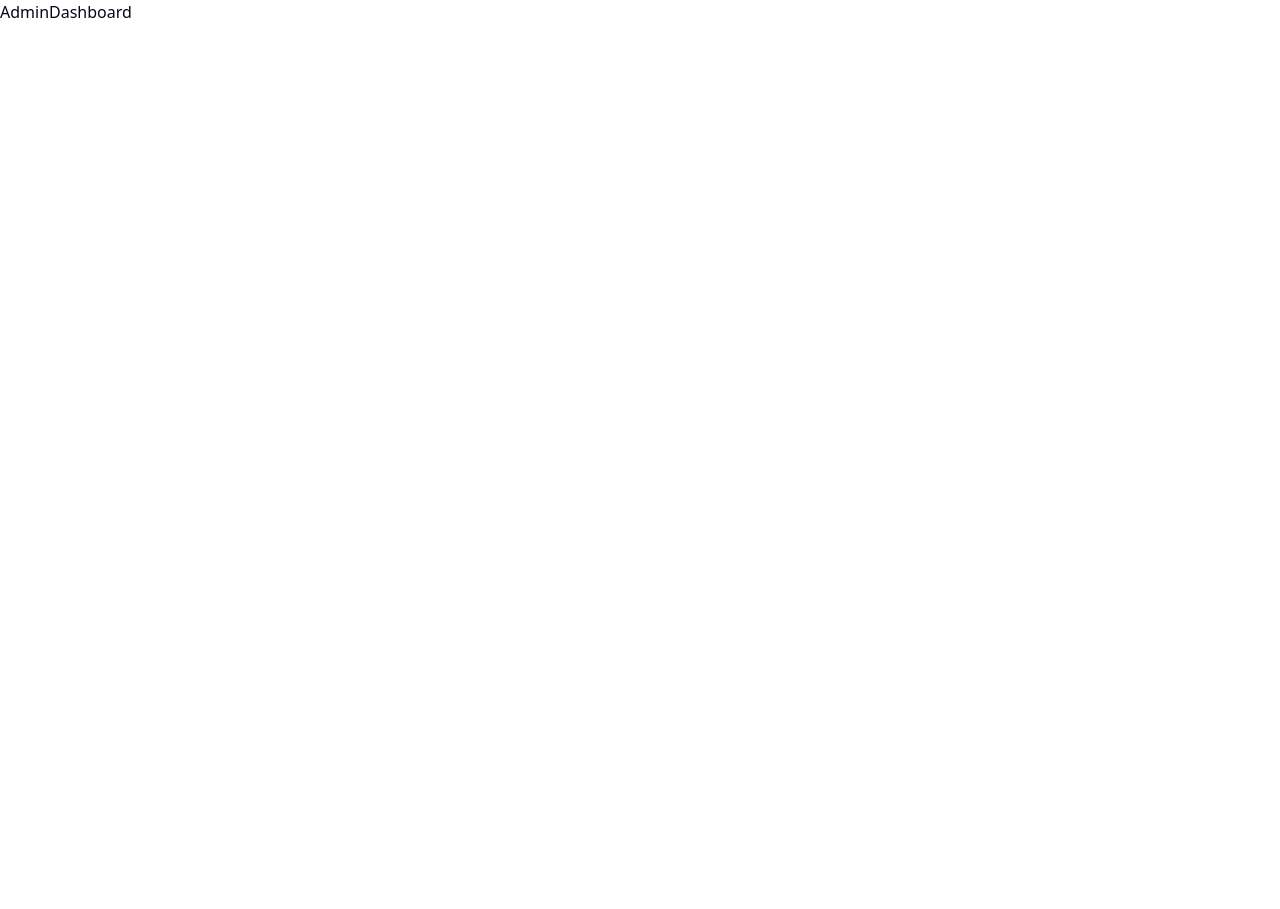
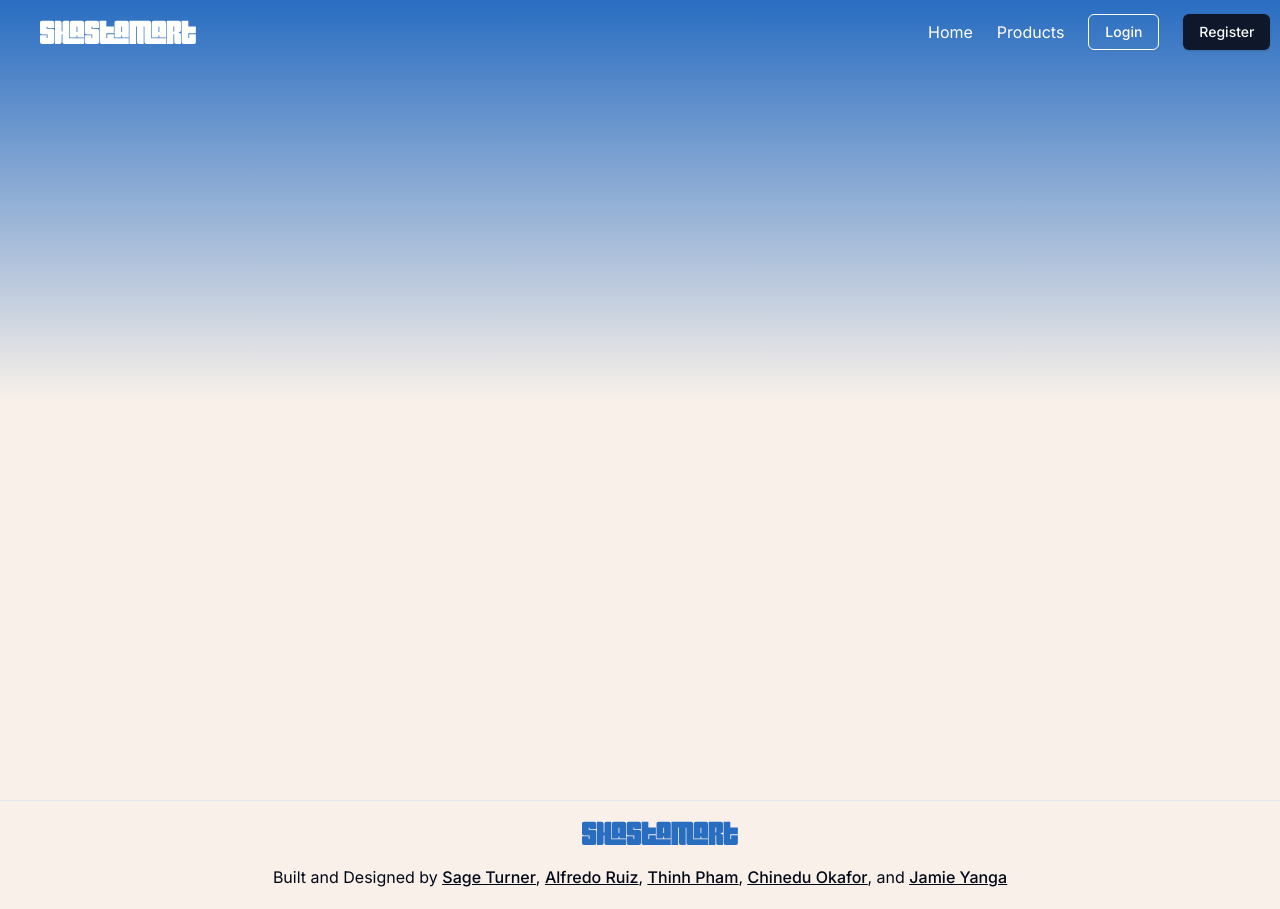
Before and after one commit to AlfredoRuiz-CS/TeamProject3380, a React (Vite) app in the folder client/: page /admin in a window 1280 px wide. Before the commit the page ends 800 px from the top, so only its background shows below. Built offline with nearby package versions, Linux system fonts and the light colour scheme; a web font is replaced by a local one.

Commit message:
Fix: Accidentally was using a font that didn't exist on all pages...

```diff
--- a/client/src/components/Header.tsx
+++ b/client/src/components/Header.tsx
@@ -45,7 +45,7 @@ const Header = (props: HeaderProps) => {
     <>
       <div
         className={
-          'font-poppins flex h-16 w-full justify-between overflow-x-hidden bg-transparent ' +
+          'flex h-16 w-full justify-between overflow-x-hidden bg-transparent font-inter ' +
           textColor
         }
       >
--- a/client/src/components/ProductCard.tsx
+++ b/client/src/components/ProductCard.tsx
@@ -9,8 +9,7 @@ import {
 } from '@/components/ui/select';
 
 import { productItem } from '@/components/store';
-import { dummyProducts } from '@/pages/Products';
-import { Link, useParams } from 'react-router-dom';
+import { Link } from 'react-router-dom';
 
 interface ProductCardProps {
   product: productItem;
--- a/client/src/pages/AdminDashboard.tsx
+++ b/client/src/pages/AdminDashboard.tsx
@@ -1,7 +1,15 @@
-import React from 'react';
+import Header from '@/components/Header';
+import Footer from '@/components/Footer';
 
 const AdminDashboard = () => {
-  return <div>AdminDashboard</div>;
+  return (
+    <>
+      <div className="font-poppins flex min-h-screen flex-col overflow-x-hidden bg-bgwhite bg-gradient-to-b from-logoblue via-bgwhite to-bgwhite text-black">
+        <Header />
+      </div>
+      <Footer />
+    </>
+  );
 };
 
 export default AdminDashboard;
--- a/client/src/pages/Home.tsx
+++ b/client/src/pages/Home.tsx
@@ -1,11 +1,11 @@
-import Header from "@/components/Header";
-import Footer from "@/components/Footer";
-import { Button } from "@/components/ui/button.tsx";
+import Header from '@/components/Header';
+import Footer from '@/components/Footer';
+import { Button } from '@/components/ui/button.tsx';
 
 const Home = () => {
   return (
     <>
-      <div className="font-poppins flex min-h-screen flex-col overflow-x-hidden bg-bgwhite bg-gradient-to-b from-logoblue via-bgwhite to-bgwhite text-black">
+      <div className="flex min-h-screen flex-col overflow-x-hidden bg-bgwhite bg-gradient-to-b from-logoblue via-bgwhite to-bgwhite font-inter text-black">
         <Header />
         {/* Page Content */}
         <div className=" flex flex-col items-center text-pretty bg-transparent pb-[15rem] pt-4 text-center lg:pt-[10rem]">
--- a/client/src/pages/Login.tsx
+++ b/client/src/pages/Login.tsx
@@ -41,7 +41,7 @@ const Login = () => {
   // console.log(store.name);
   return (
     <>
-      <div className="font-poppins flex min-h-screen flex-col overflow-x-hidden bg-bgwhite bg-gradient-to-b from-logoblue via-bgwhite to-bgwhite text-black">
+      <div className="flex min-h-screen flex-col overflow-x-hidden bg-bgwhite bg-gradient-to-b from-logoblue via-bgwhite to-bgwhite font-inter text-black">
         <Header />
         <form
           className="flex w-full flex-col items-center gap-5 py-5"
--- a/client/src/pages/Orders.tsx
+++ b/client/src/pages/Orders.tsx
@@ -66,7 +66,7 @@ const Orders = () => {
   }
   return (
     <>
-      <div className="font-poppins flex min-h-screen flex-col overflow-x-hidden bg-bgwhite text-black">
+      <div className="flex min-h-screen flex-col overflow-x-hidden bg-bgwhite font-inter text-black">
         <Header color="blue" />
         <div className="flex w-screen flex-col gap-10">
           <h1 className="ml-16 pt-14 font-inter text-5xl font-medium text-black">
--- a/client/src/pages/Products.tsx
+++ b/client/src/pages/Products.tsx
@@ -40,7 +40,7 @@ const Products = (props: productProps) => {
 
   return (
     <>
-      <div className="font-poppins flex min-h-screen flex-col overflow-x-hidden bg-bgwhite bg-gradient-to-b from-logoblue via-bgwhite to-bgwhite text-black">
+      <div className="flex min-h-screen flex-col overflow-x-hidden bg-bgwhite bg-gradient-to-b from-logoblue via-bgwhite to-bgwhite font-inter text-black">
         <Header />
 
         <div className="flex flex-col items-center text-center">
--- a/client/src/pages/Profile.tsx
+++ b/client/src/pages/Profile.tsx
@@ -90,7 +90,7 @@ const Profile = () => {
 
   return (
     <>
-      <div className="font-poppins flex min-h-screen flex-col overflow-x-hidden bg-bgwhite bg-gradient-to-b from-logoblue via-bgwhite to-bgwhite text-black">
+      <div className="flex min-h-screen flex-col overflow-x-hidden bg-bgwhite bg-gradient-to-b from-logoblue via-bgwhite to-bgwhite font-inter text-black">
         <Header />
         <div className="flex flex-grow flex-col items-center">
           <h1 className="flex flex-row self-center pt-28 font-jua text-6xl">
--- a/client/src/pages/Register.tsx
+++ b/client/src/pages/Register.tsx
@@ -4,17 +4,21 @@ import ErrorText from '../components/ErrorText';
 import { useTypewriter, Cursor } from 'react-simple-typewriter';
 import React, { ReactEventHandler, useState } from 'react';
 import { Button } from '../components/ui/button.tsx';
-import { useFormik, ErrorMessage } from "formik";
-import * as Yup from "yup";
-
+import { useFormik, ErrorMessage } from 'formik';
+import * as Yup from 'yup';
 
 const validationSchema = Yup.object({
-  firstName: Yup.string().required("First name is required"),
-  lastName: Yup.string().required("Last name is required"),
-  email: Yup.string().email("Invalid email address").required("Email is required"),
-  address: Yup.string().required("Address is required"),
-  phone: Yup.string().required("Phone number is required"),
-  password: Yup.string().matches(/^\d*$/, "Phone number is not valid").required("Password is required").max(10),
+  firstName: Yup.string().required('First name is required'),
+  lastName: Yup.string().required('Last name is required'),
+  email: Yup.string()
+    .email('Invalid email address')
+    .required('Email is required'),
+  address: Yup.string().required('Address is required'),
+  phone: Yup.string().required('Phone number is required'),
+  password: Yup.string()
+    .matches(/^\d*$/, 'Phone number is not valid')
+    .required('Password is required')
+    .max(10),
 });
 
 const Register = () => {
@@ -22,12 +26,12 @@ const Register = () => {
 
   const formik = useFormik({
     initialValues: {
-      firstName: "",
-      lastName: "",
-      email: "",
-      address: "",
-      phone: "",
-      password: "",
+      firstName: '',
+      lastName: '',
+      email: '',
+      address: '',
+      phone: '',
+      password: '',
     },
     validationSchema: validationSchema,
     onSubmit: (values) => {
@@ -49,7 +53,7 @@ const Register = () => {
 
   return (
     <>
-      <div className="font-poppins flex min-h-screen flex-col overflow-x-hidden bg-bgwhite bg-gradient-to-b from-logoblue via-bgwhite to-bgwhite text-black">
+      <div className="flex min-h-screen flex-col overflow-x-hidden bg-bgwhite bg-gradient-to-b from-logoblue via-bgwhite to-bgwhite font-inter text-black">
         <Header />
         <form className="flex w-full flex-col items-center gap-5 py-5">
           <h1 className="mb-5 font-jua text-8xl">Register</h1>
@@ -99,7 +103,7 @@ const Register = () => {
           {/* <ErrorMessage name="phone" component={ErrorText} /> */}
           <input
             className="mx-4 h-10 w-full max-w-md rounded-md border border-gray-300 px-4 focus:border-logoblue focus:ring-logoblue"
-            type={isPasswordVisible ? "text" : "password"}
+            type={isPasswordVisible ? 'text' : 'password'}
             placeholder="Password"
             name="password"
             onChange={formik.handleChange}
--- a/client/src/pages/SingleProduct.tsx
+++ b/client/src/pages/SingleProduct.tsx
@@ -96,7 +96,7 @@ const SingleProduct = () => {
 
   return (
     <>
-      <div className="font-poppins flex min-h-screen flex-col overflow-x-hidden bg-bgwhite bg-gradient-to-b from-logoblue via-bgwhite to-bgwhite pb-10 text-black">
+      <div className="flex min-h-screen flex-col overflow-x-hidden bg-bgwhite bg-gradient-to-b from-logoblue via-bgwhite to-bgwhite pb-10 font-inter text-black">
         <Header />
 
         <div className="flex flex-col items-center gap-[5px]">
```
